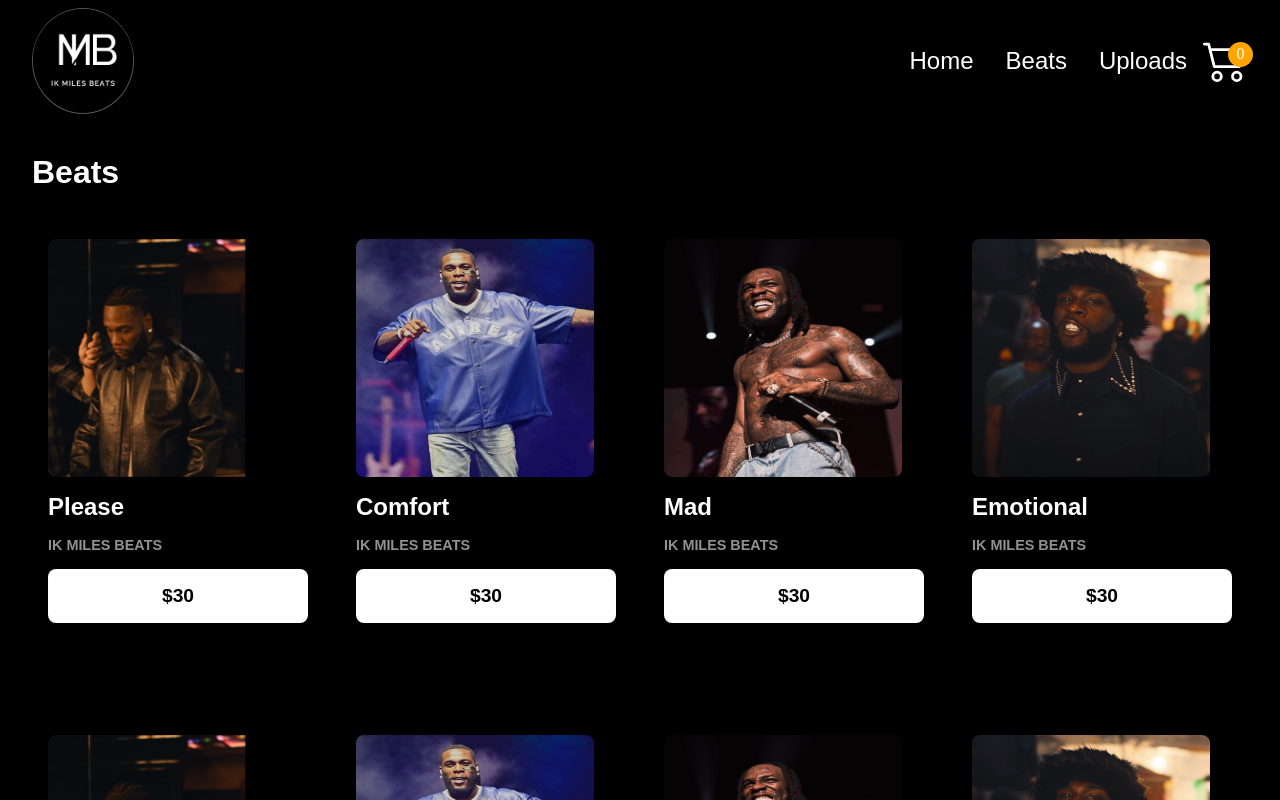
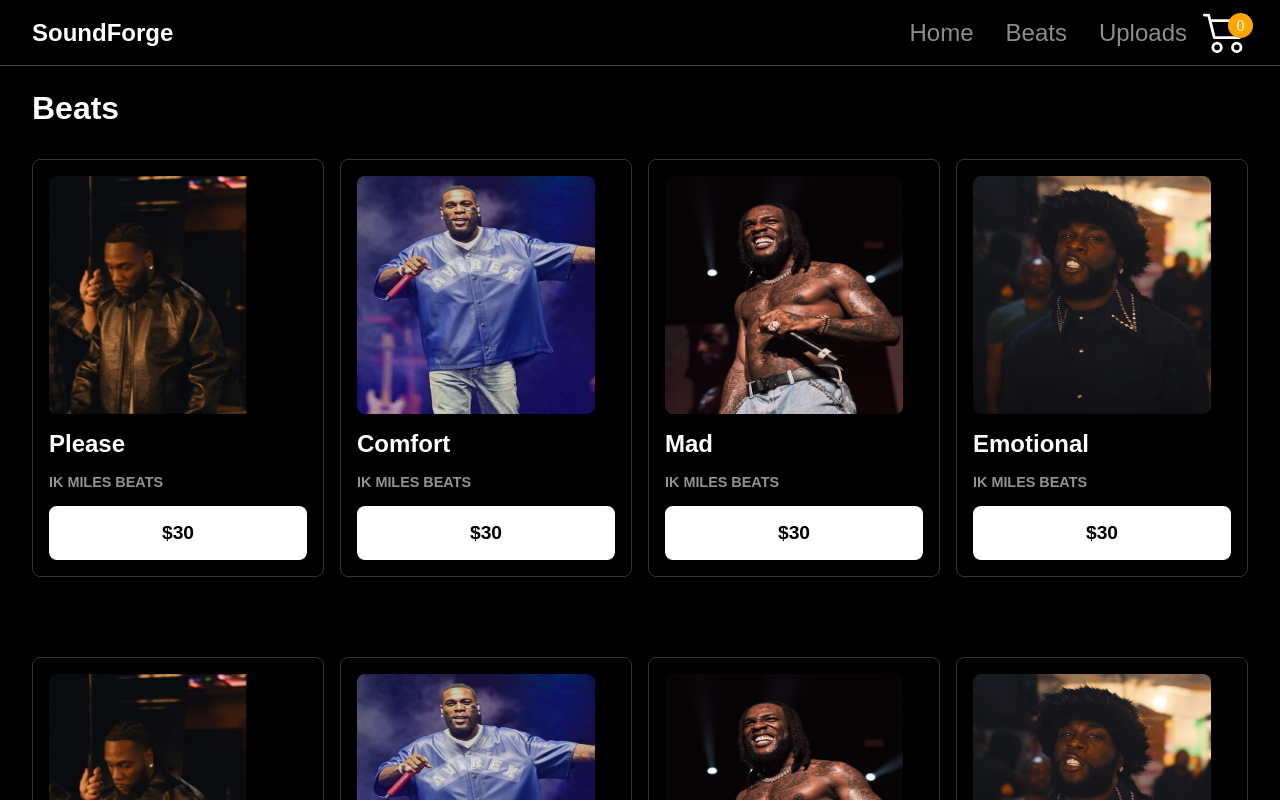
Before and after one commit to chiekjowk2/beatsales, a React (Vite) app: page /beats in a window 1280 px wide. Shown: the top 800 px of the page. Built offline with nearby package versions, Linux system fonts and the light colour scheme.

Commit message:
more design and style

```diff
--- a/src/App.jsx
+++ b/src/App.jsx
@@ -57,7 +57,7 @@ const App = () => {
     <appContext.Provider value={{handleHide, hide,Data , addBeat ,addedBeat, removedBeat , clearCart}} >
         <div className='app'>
             <Toaster richColors="true" position="top-right" closeButton = "true" offset={26} />
-                <Navbar />
+            <Navbar />
             <div className="outlets">
                 <Outlet/>
             </div>
--- a/src/Components/Navbar/Navbar.css
+++ b/src/Components/Navbar/Navbar.css
@@ -1,24 +1,25 @@
 .navbar{
     width: 100%;
+    border-bottom: 1px solid #83838383;
 }
 .navbar-container{
     width: 100%;
     display: flex;
     justify-content: space-between;
     align-items: center;
-    padding: .5rem 2rem 2rem;
+    padding: .5rem 2rem;
     max-width: 1300px;
     margin: 0 auto;
     background-color: #000;
 }
-.logo{
-    border: 1px solid #565656;
-    border-radius: 50%;
+a{
+    text-decoration: none;
 }
-.logo img{
-    width: 100px;
-    height: 100px;
-    border-radius: 50%;
+.logo h2{
+    color: #fff;
+    font-weight: 600;
+    font-family: sans-serif;
+    cursor : pointer;
 }
 
 .left{
@@ -39,10 +40,10 @@
 }
 .link a{
     text-decoration: none;
-    color: #fff;
+    color: #abababd2;
 }
 .link a:hover{
-    color: orange;
+    color: #fff;
 }
 
 .cart{
--- a/src/Components/Navbar/Navbar.jsx
+++ b/src/Components/Navbar/Navbar.jsx
@@ -4,6 +4,7 @@ import { appContext} from "../../App.jsx"
 import { useContext } from "react";
 import { IoCloseOutline } from "react-icons/io5";
 import { useState } from "react";
+
 import { Link , useNavigate} from "react-router-dom";
 import { RiMenu3Fill } from "react-icons/ri";
 
@@ -14,7 +15,7 @@ const Navbar = () => {
     <div className="navbar">
       <div className='navbar-container'>
         <div className="logo">
-          <img src="/assets/IK MILES BEATS.png" alt="" />
+          <Link to="/"><h2>SoundForge</h2></Link>
         </div>
         <div className="left">
           <div className="link">
--- a/src/Pages/Beats/Beats.css
+++ b/src/Pages/Beats/Beats.css
@@ -1,6 +1,7 @@
 .beats{
     padding: .5rem 2rem;
     background: #000;
+    margin-top: 1rem;
 }
 .beats h1{
     font-family: sans-serif;
@@ -20,6 +21,9 @@
     margin-bottom :4rem;
     padding: 1rem;
     border-radius: .5rem;
+}
+.each-item{
+    border: 1px solid #333333;
 }
 .each-item:hover{
     background: #1e1e1e;
@@ -78,6 +82,10 @@
     .each-item img{
         width: 210px;
         height: 220px;
+    }
+    .beats{
+        padding: .5rem ;
+        background: #000;
     }
 }
 @media (max-width: 430px) {
--- a/src/Pages/Beats/Beats.jsx
+++ b/src/Pages/Beats/Beats.jsx
@@ -18,7 +18,6 @@ const Beats = () => {
               <button className="add" onClick={()=> addBeat(item) }>${item.price}</button>
             </div>
           ))
-
         }
       </div>
     </div>
--- a/src/Pages/Cart/Cart.css
+++ b/src/Pages/Cart/Cart.css
@@ -1,6 +1,7 @@
 .cart-container{
     width: 100%;
-    padding: .5rem 2rem;
+    padding: .5rem 2rem;;
+    margin-top: 1rem;
 }
 .cart-item img{
     width: 50px;
@@ -22,8 +23,8 @@
     display: flex;
     justify-content: space-between;
     align-items: center;
-    margin-bottom: 2rem;
-    background-color: #9b9b9b;
+    margin: 2rem 0rem;
+    background-color: #D8D2C2;
     padding: 1rem;
     border-radius: .5rem;
 }
@@ -95,7 +96,6 @@
     width: 100%;
     padding: .5rem 2rem;
     background: #000;
-
 }
 
 .cart-item img{
--- a/src/Pages/Checkout/Checkout.css
+++ b/src/Pages/Checkout/Checkout.css
@@ -6,12 +6,16 @@
     display: flex;
     flex-direction: column;
     transition: all .3s;
-    background-color: rgb(207, 207, 207);
+    background: #000;
 }
 .checkout-header{
     display: flex;
     align-items: center;
     padding: 1rem;
+}
+.checkout-header h1{
+    font-family: sans-serif;
+    color: #fff;
 }
 .checkout-info{
     display: flex;
@@ -35,7 +39,7 @@
     font-size: 1.3em;
     font-family: sans-serif;
     font-weight: 600;
-    padding: 1rem;
+    padding: 1rem ;
     border-radius: .5rem;
     background: #fff;
     box-shadow: 5px 7px 15px rgba(0, 0, 0, 0.5);
@@ -54,7 +58,7 @@
 .checkout-final{
     display: flex;
     justify-content: space-between;
-    padding: 1rem;
+    padding: 1rem ;
 
 }
 .total-2{
--- a/src/Pages/Home/Home.css
+++ b/src/Pages/Home/Home.css
@@ -1,5 +1,5 @@
 .home{
     padding: .5rem 2rem;
-    background: #6A1E55;
+    background: #1b1b1b;
     min-height: 100vh;
 }
--- a/src/Pages/Uploads/Uploads.css
+++ b/src/Pages/Uploads/Uploads.css
@@ -1,4 +1,5 @@
 .upload-container{
+    scrollbar-width: none;
     width: 100%;
     display: flex;
     justify-content: center;
--- a/src/Pages/Uploads/Uploads.jsx
+++ b/src/Pages/Uploads/Uploads.jsx
@@ -76,9 +76,6 @@ const Uploads = () => {
                 <h2>Key:</h2><input type="text" />
               </div>
             </div>
-
-
-
         </div>
 
         </div>
```
